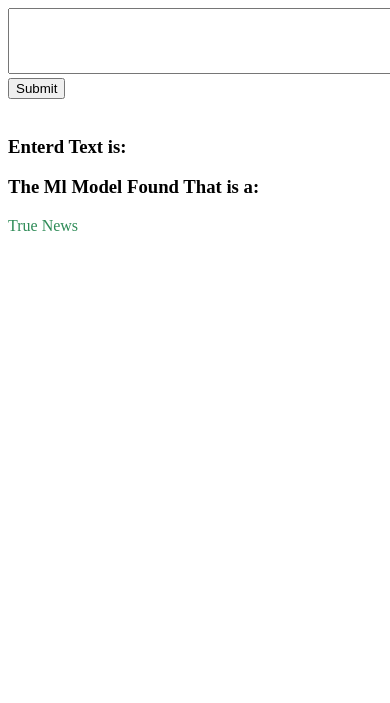
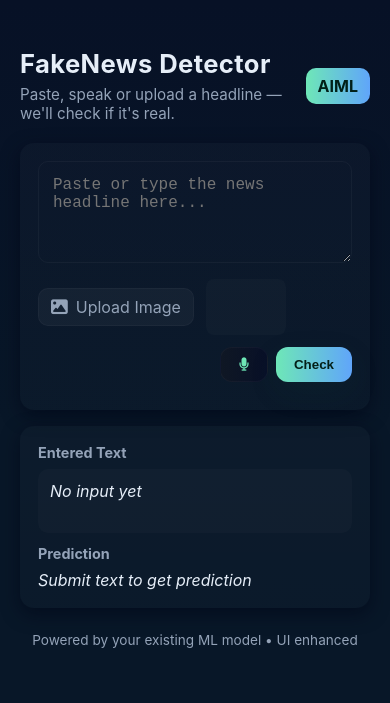
Before and after one commit to Pratik-Bavche/FakeNews-Detector-AIML, a Flask app: page / in a window 390 px wide. Shown: the top 703 px of that part. Run offline with Flask 3, Linux system fonts and the light colour scheme; the page is wider than the window, and the part outside it is not shown; some libraries are stand-ins or nearby versions.

Commit message:
Voice input feature added

```diff
--- /dev/null
+++ b/static/css/style.css
@@ -0,0 +1,52 @@
+/* Modern responsive styles for FakeNews Detector */
+:root{
+  --bg:#0f1724;
+  --card:#0b1220;
+  --muted:#94a3b8;
+  --accent:#6ee7b7;
+  --danger:#ff6b6b;
+  --glass: rgba(255,255,255,0.04);
+}
+*{box-sizing:border-box}
+body{
+  margin:0; font-family:Inter, system-ui, -apple-system, 'Segoe UI', Roboto, 'Helvetica Neue', Arial;
+  background: linear-gradient(180deg,#071126 0%, #081728 60%);
+  color:#e6eef8; -webkit-font-smoothing:antialiased;
+}
+.container{max-width:980px;margin:28px auto;padding:20px}
+.hero{display:flex;justify-content:space-between;align-items:center;margin-bottom:20px}
+.hero h1{margin:0;font-size:1.6rem;letter-spacing:0.4px}
+.subtitle{color:var(--muted);margin:6px 0 0;font-size:0.95rem}
+.brand{background:linear-gradient(90deg,var(--accent),#60a5fa);color:#012018;padding:8px 12px;border-radius:10px;font-weight:700}
+.card{background:linear-gradient(180deg, rgba(255,255,255,0.02), rgba(255,255,255,0.01));border-radius:14px;padding:18px;margin-bottom:16px;box-shadow:0 6px 18px rgba(2,6,23,0.6)}
+.input-card{display:block}
+textarea#txt{width:100%;padding:14px;border-radius:10px;border:1px solid rgba(255,255,255,0.04);background:transparent;color:inherit;font-size:1rem;resize:vertical;min-height:88px}
+.controls{display:flex;justify-content:space-between;align-items:center;margin-top:12px;gap:12px}
+.left-controls{display:flex;align-items:center;gap:12px}
+.upload-btn{display:inline-flex;align-items:center;gap:8px;background:var(--glass);padding:8px 12px;border-radius:10px;border:1px solid rgba(255,255,255,0.03);cursor:pointer;color:var(--muted);transition:all .18s ease}
+.upload-btn:hover{transform:translateY(-3px);box-shadow:0 8px 20px rgba(2,6,23,0.5);color:var(--accent)}
+.upload-btn i{font-size:1.05rem}
+.image-preview{width:80px;height:56px;border-radius:8px;background:rgba(255,255,255,0.02);display:flex;align-items:center;justify-content:center;overflow:hidden}
+.image-preview img{width:100%;height:100%;object-fit:cover}
+.mic-btn{background:linear-gradient(90deg,#0f1724, #081028);border:1px solid rgba(255,255,255,0.03);padding:10px;border-radius:12px;color:var(--accent);cursor:pointer;display:inline-flex;align-items:center;justify-content:center;min-width:48px}
+.mic-btn:hover{transform:translateY(-3px)}
+.mic-btn.listening{box-shadow:0 0 0 6px rgba(110,231,183,0.08),0 6px 20px rgba(0,0,0,0.6);animation:mic-pulse 1.2s infinite}
+@keyframes mic-pulse{0%{transform:scale(1)}50%{transform:scale(1.04)}100%{transform:scale(1)}}
+.check-btn{background:linear-gradient(90deg,var(--accent),#60a5fa);border:none;color:#042018;padding:10px 18px;border-radius:12px;font-weight:700;cursor:pointer;box-shadow:0 10px 30px rgba(12,76,61,0.12);transition:transform .14s ease}
+.check-btn:hover{transform:translateY(-3px)}
+.status{margin-top:10px;color:var(--muted);font-size:0.95rem}
+.result-card{display:grid;grid-template-columns:1fr 1fr;gap:12px}
+.result-block h3{margin:0 0 8px 0;color:var(--muted);font-size:0.9rem}
+.entered-text{background:rgba(255,255,255,0.02);padding:12px;border-radius:10px;min-height:64px}
+.prediction{display:flex;align-items:center;justify-content:flex-start}
+.badge{padding:10px 14px;border-radius:999px;font-weight:700}
+.badge.fake{background:linear-gradient(90deg,#ff9b9b,#ff6b6b);color:#3a0606}
+.badge.real{background:linear-gradient(90deg,#7ef5c1,#46c3ff);color:#033638}
+.footer{text-align:center;color:var(--muted);font-size:0.85rem;padding:8px}
+.sr{position:absolute!important;height:1px;width:1px;overflow:hidden;clip:rect(1px,1px,1px,1px)}
+
+@media (max-width:700px){
+  .result-card{grid-template-columns:1fr;}
+  .controls{flex-direction:column;align-items:stretch}
+  .right-controls{display:flex;gap:8px;justify-content:flex-end}
+}
--- /dev/null
+++ b/static/js/main.js
@@ -0,0 +1,125 @@
+// Main client-side script: OCR (Tesseract) and Speech Recognition
+document.addEventListener('DOMContentLoaded', () => {
+  const imageInput = document.getElementById('imageInput');
+  const imagePreview = document.getElementById('imagePreview');
+  const ocrStatus = document.getElementById('ocrStatus');
+  const textarea = document.getElementById('txt');
+  const micBtn = document.getElementById('micBtn');
+  const micIcon = document.getElementById('micIcon');
+  const enteredTextEl = document.querySelector('.entered-text');
+
+  // update preview of entered text live
+  if (textarea && enteredTextEl) {
+    textarea.addEventListener('input', () => {
+      enteredTextEl.textContent = textarea.value || 'No input yet';
+    });
+  }
+
+  // IMAGE OCR using Tesseract.js
+  if (imageInput) {
+    imageInput.addEventListener('change', async (e) => {
+      const file = e.target.files[0];
+      if (!file) return;
+
+      // preview
+      const url = URL.createObjectURL(file);
+      imagePreview.innerHTML = '';
+      const img = document.createElement('img'); img.src = url; imagePreview.appendChild(img);
+
+      // run OCR
+      ocrStatus.textContent = 'Recognizing text from image...';
+
+      try {
+        const worker = Tesseract.createWorker({
+          logger: m => {
+            if (m.status && m.progress != null) {
+              const pct = Math.round(m.progress * 100);
+              ocrStatus.textContent = `OCR: ${m.status} (${pct}%)`;
+            }
+          }
+        });
+
+        await worker.load();
+        await worker.loadLanguage('eng');
+        await worker.initialize('eng');
+        const { data: { text } } = await worker.recognize(file);
+        await worker.terminate();
+
+        const extracted = (text || '').trim();
+        if (extracted) {
+          textarea.value = extracted;
+          textarea.dispatchEvent(new Event('input'));
+          ocrStatus.textContent = 'Text extracted. You can edit it and click Check.';
+        } else {
+          ocrStatus.textContent = 'No readable text found in the image.';
+        }
+      } catch (err) {
+        console.error(err);
+        ocrStatus.textContent = 'OCR failed. Try a clearer image.';
+      }
+    });
+  }
+
+  // VOICE / SPEECH input using Web Speech API
+  const SpeechRecognition = window.SpeechRecognition || window.webkitSpeechRecognition;
+  let recognition = null;
+  if (SpeechRecognition) {
+    recognition = new SpeechRecognition();
+    recognition.lang = 'en-US';
+    recognition.interimResults = true;
+    recognition.maxAlternatives = 1;
+
+    let finalTranscript = '';
+
+    recognition.addEventListener('start', () => {
+      micBtn.classList.add('listening');
+      micIcon.classList.remove('fa-microphone');
+      micIcon.classList.add('fa-circle-notch', 'fa-spin');
+      ocrStatus.textContent = 'Listening — speak your news...';
+    });
+
+    recognition.addEventListener('end', () => {
+      micBtn.classList.remove('listening');
+      micIcon.classList.remove('fa-circle-notch','fa-spin');
+      micIcon.classList.add('fa-microphone');
+      ocrStatus.textContent = '';
+    });
+
+    recognition.addEventListener('result', (e) => {
+      let interim = '';
+      for (let i = e.resultIndex; i < e.results.length; ++i) {
+        if (e.results[i].isFinal) {
+          finalTranscript += e.results[i][0].transcript;
+        } else {
+          interim += e.results[i][0].transcript;
+        }
+      }
+      textarea.value = (finalTranscript + ' ' + interim).trim();
+      textarea.dispatchEvent(new Event('input'));
+    });
+  } else {
+    // disable mic if not supported
+    micBtn.title = 'Voice input not supported in this browser';
+    micBtn.classList.add('disabled');
+  }
+
+  micBtn.addEventListener('click', () => {
+    if (!recognition) {
+      ocrStatus.textContent = 'Voice input not supported on this device/browser.';
+      return;
+    }
+
+    try {
+      // toggle: if listening, stop; else start
+      if (micBtn.classList.contains('listening')) {
+        recognition.stop();
+      } else {
+        // reset finalTranscript for fresh capture
+        recognition.start();
+      }
+    } catch (err) {
+      console.error('Speech API error:', err);
+    }
+  });
+
+});
--- a/templates/index.html
+++ b/templates/index.html
@@ -1,28 +1,76 @@
 <!DOCTYPE html>
-<html>
+<html lang="en">
     <head>
+        <meta charset="utf-8" />
+        <meta name="viewport" content="width=device-width, initial-scale=1" />
         <title>FakeNews Detection AIML</title>
+        <link rel="stylesheet" href="/static/css/style.css">
+        <link rel="stylesheet" href="https://cdnjs.cloudflare.com/ajax/libs/font-awesome/6.4.0/css/all.min.css">
+        <script src="https://cdn.jsdelivr.net/npm/tesseract.js@2.1.5/dist/tesseract.min.js"></script>
     </head>
     <body>
-        <form action="/" method="POST">
-            <textarea name="txt" rows="4" cols="50">
-            </textarea>
-            <input type="submit" name="submit">
-        </form>
-        <br/>
-        <div>
-            <h3>Enterd Text is: </h3>
-            {{ request.form['txt'] }}
-        </div>
-        <div>
-            <h3> The Ml Model Found That is a:</h3>
-        <p>{% if result == 0 %}
-            <p style="color: red;">Fake News</p>
-           {% else  %}
-            <p><p style="color:seagreen;">True News</p></p>
-           {% endif  %}
-        </p>
-        </div>
+        <main class="container">
+            <header class="hero">
+                <div>
+                    <h1>FakeNews Detector</h1>
+                    <p class="subtitle">Paste, speak or upload a headline — we'll check if it's real.</p>
+                </div>
+                <div class="brand">AIML</div>
+            </header>
+
+            <section class="card input-card">
+                <form id="predict-form" action="/" method="POST">
+                    <label for="txt" class="sr">Enter news text</label>
+                    <textarea id="txt" name="txt" rows="4" placeholder="Paste or type the news headline here..."></textarea>
+
+                    <div class="controls">
+                        <div class="left-controls">
+                            <label class="upload-btn" for="imageInput">
+                                <i class="fa-solid fa-image"></i>
+                                <span>Upload Image</span>
+                                <input id="imageInput" type="file" accept="image/*" hidden>
+                            </label>
+                            <div id="imagePreview" class="image-preview" aria-hidden="true"></div>
+                        </div>
+
+                        <div class="right-controls">
+                            <button type="button" id="micBtn" class="mic-btn" title="Speak">
+                                <i id="micIcon" class="fa-solid fa-microphone"></i>
+                            </button>
+
+                            <button type="submit" class="check-btn">Check</button>
+                        </div>
+                    </div>
+                </form>
+
+                <div id="ocrStatus" class="status"> </div>
+            </section>
+
+            <section class="card result-card">
+                <div class="result-block">
+                    <h3>Entered Text</h3>
+                    <div class="entered-text">{% if request.form %}{{ request.form['txt'] }}{% else %}<em>No input yet</em>{% endif %}</div>
+                </div>
+
+                <div class="result-block">
+                    <h3>Prediction</h3>
+                    <div class="prediction">
+                        {% if result is defined %}
+                            {% if result == 0 %}
+                                <div class="badge fake">Fake News</div>
+                            {% else %}
+                                <div class="badge real">True News</div>
+                            {% endif %}
+                        {% else %}
+                            <em>Submit text to get prediction</em>
+                        {% endif %}
+                    </div>
+                </div>
+            </section>
+
+            <footer class="footer">Powered by your existing ML model • UI enhanced</footer>
+        </main>
+
+        <script src="/static/js/main.js"></script>
     </body>
-
 </html>
```
